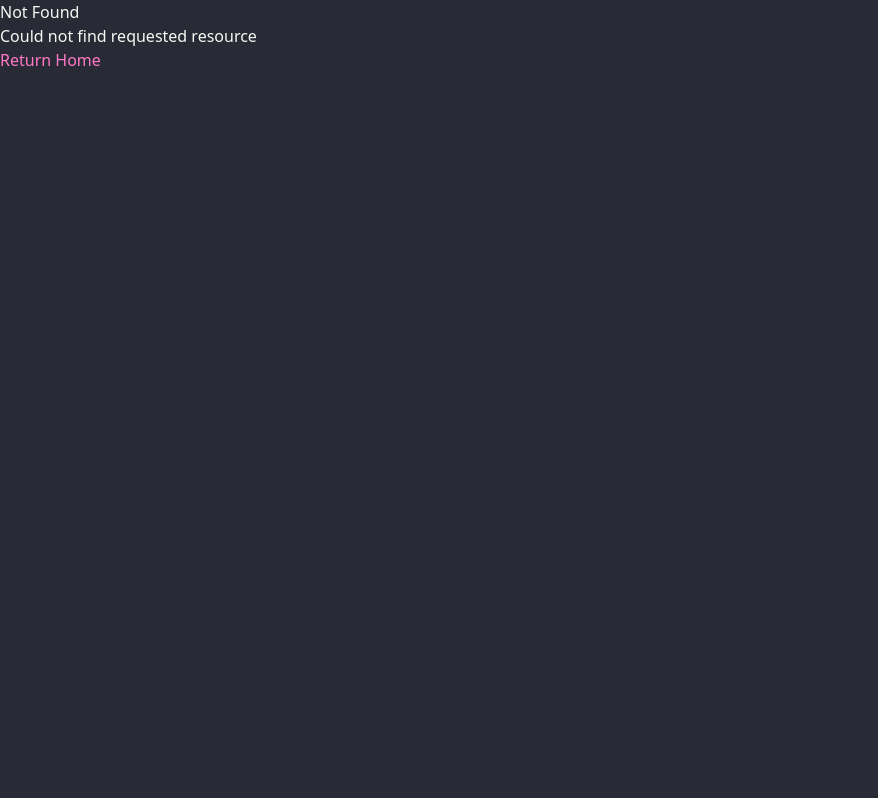
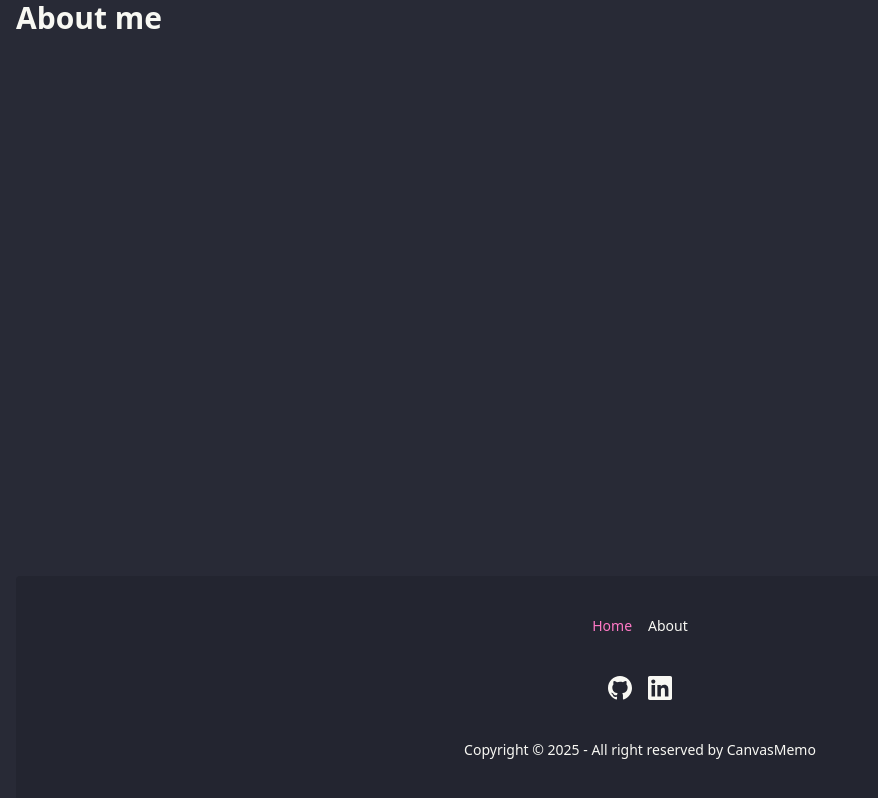
Before and after one commit to yujhenchen/fabricjs-note, a Next.js app: page /about in a window 1280 px wide. Before the commit this address had no page. Shown: the whole page, without its empty margins (0-878 px from the left). Built offline with nearby package versions, Linux system fonts and the light colour scheme.

Commit message:
feat: add about page draft

```diff
--- /dev/null
+++ b/app/about/page.tsx
@@ -0,0 +1,12 @@
+import { Container } from "../components/container";
+import { PageLayout } from "../components/pageLayout";
+
+export default function About() {
+  return (
+    <Container>
+      <PageLayout>
+        <h1 className="text-3xl font-bold">About me</h1>
+      </PageLayout>
+    </Container>
+  );
+}
```
